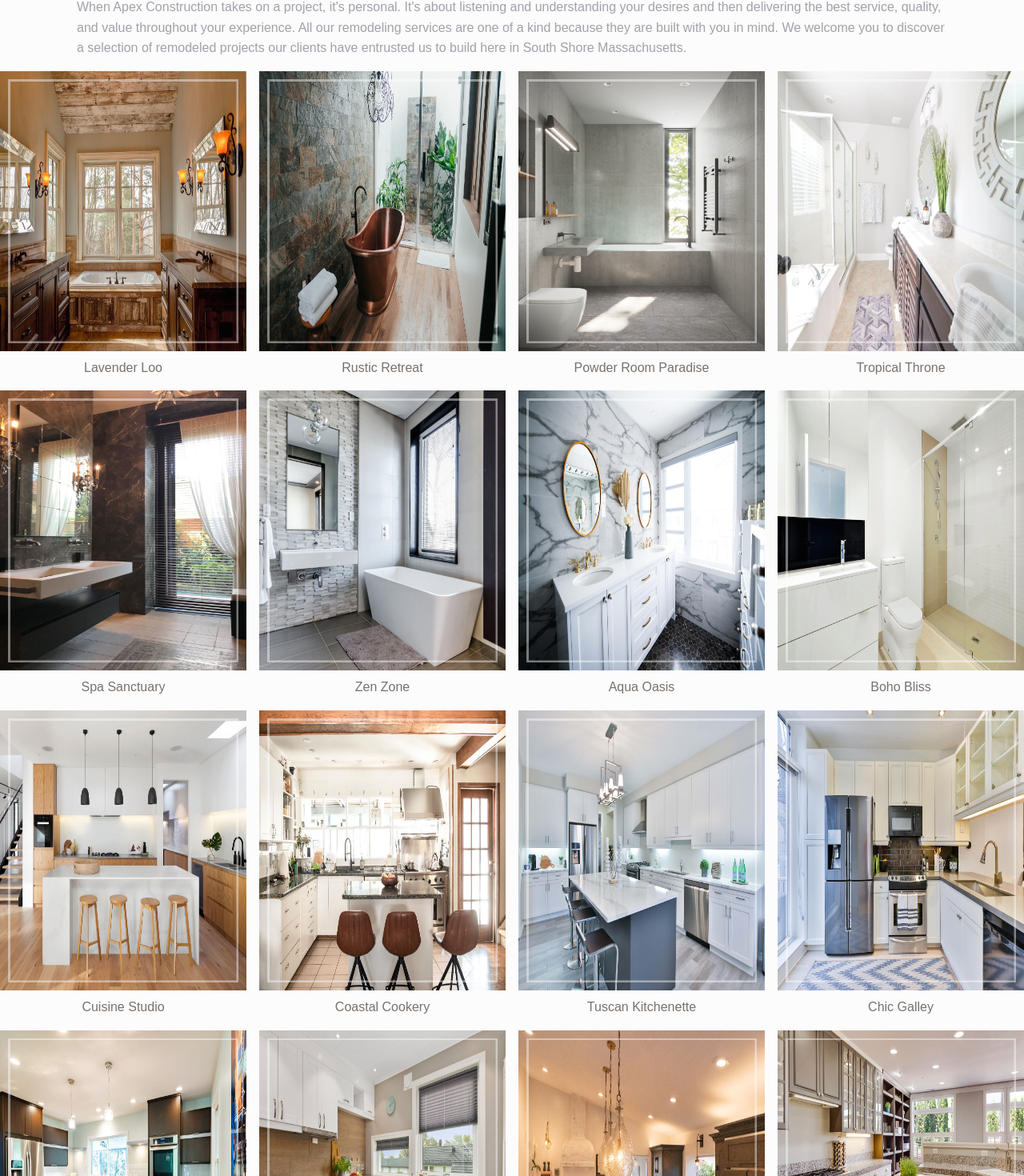
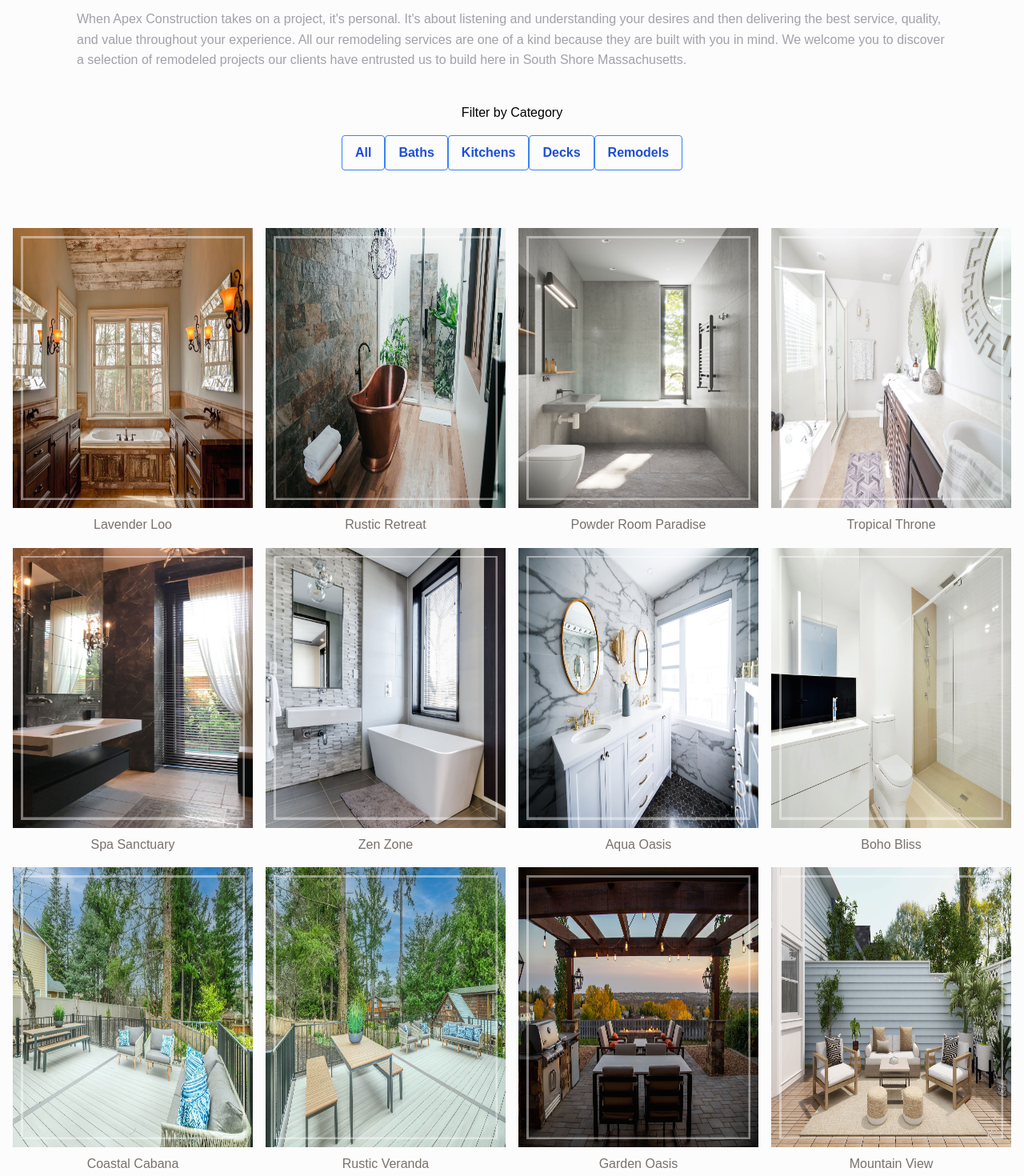
Before and after one commit to PerronTyler/project-b, a React (Create React App) app in the folder client/: page /gallery in a window 1280 px wide. Shown: the part 217-1687 px from the top of the page at 80% size. Built offline with nearby package versions, Linux system fonts and the light colour scheme.

Commit message:
tweaked the image gallery array to one big object with categories for filter functionality on the gallery page.

```diff
--- a/client/src/App.css
+++ b/client/src/App.css
@@ -201,3 +201,7 @@ body {
 .gallery-effect:hover {
     font-size: var(--o);
 }
+
+.btns {
+    @apply bg-transparent hover:bg-blue-500 text-blue-700 font-semibold hover:text-white py-2 px-4 border border-blue-500 hover:border-transparent rounded
+}
--- a/client/src/components/Gallery.jsx
+++ b/client/src/components/Gallery.jsx
@@ -1,48 +1,43 @@
 import React from 'react'
+import { useState } from 'react'
 // import BathImgs from '../images/GalleryAssets/BathImgs'
 // import DeckImgs from '../images/GalleryAssets/DeckImgs'
 // import KitchenImgs from '../images/GalleryAssets/KitchenImgs'
 // import RemodelImgs from '../images/GalleryAssets/RemodelImgs'
-import { BATHS, DECKS, KITCHENS, REMODELS } from './Images.js'
+import { GALLERYDATA } from './Images.js'
 
 const Gallery = () => {
+    const [products, setProducts] = useState(GALLERYDATA)
+
+    const filterCategory = (categoryItem) => {
+        const result = GALLERYDATA.filter((currentCategory) => {
+            return currentCategory.category === categoryItem;
+        });
+        setProducts(result);
+    }
 
     return (
         <>
             <h1 className='text-center text-4xl mt-10'>Our Showcase</h1>
             <hr className='gallery-line' />
-            <p className='ml-24 mr-24 text-zinc-400'>When Apex Construction takes on a project, it's personal. It's about listening and understanding your desires and then delivering the best service, quality, and value throughout your experience. All our remodeling services are one of a kind because they are built with you in mind. We welcome you to discover a selection of remodeled projects our clients have entrusted us to build here in South Shore Massachusetts.</p>
+            <p className='mt-10 mb-10 ml-24 mr-24 text-zinc-400'>When Apex Construction takes on a project, it's personal. It's about listening and understanding your desires and then delivering the best service, quality, and value throughout your experience. All our remodeling services are one of a kind because they are built with you in mind. We welcome you to discover a selection of remodeled projects our clients have entrusted us to build here in South Shore Massachusetts.</p>
+            <div className='text-center mt-10 mb-10'>
+                <h4>Filter by Category</h4>
+                <div className='p-4'>
+                    <button className='btns' onClick={() => setProducts(GALLERYDATA)}>All</button>
+                    <button className='btns' onClick={() => filterCategory('Baths')}>Baths</button>
+                    <button className='btns' onClick={() => filterCategory('Kitchens')}>Kitchens</button>
+                    <button className='btns' onClick={() => filterCategory('Decks')}>Decks</button>
+                    <button className='btns' onClick={() => filterCategory('Remodels')}>Remodels</button>
+                </div>
+            </div>
             <div className='gallery-container'>
-                <div className='grid grid-cols-4 gap-4 items-center justify-items-center mt-4 mb-4'>
+                <div className='grid grid-cols-4 gap-4 items-center justify-items-center p-4 mt-4 mb-4'>
                     {
-                        BATHS && BATHS.map((item) =>
-                        <div key={item.id}>
-                            <img className='gallery-pic gallery-effect' src={item.image} alt="pic" />
-                            <p className='text-center text-stone-500 mt-2'>{item.name}</p>
-                        </div>
-                        )
-                    }
-                    {
-                        KITCHENS && KITCHENS.map((item) =>
-                        <div key={item.id}>
-                            <img className='gallery-pic gallery-effect' src={item.image} alt="pic" />
-                            <p className='text-center text-stone-500 mt-2'>{item.name}</p>
-                        </div>
-                        )
-                    }
-                    {
-                        DECKS && DECKS.map((item) =>
-                        <div key={item.id}>
-                            <img className='gallery-pic gallery-effect' src={item.image} alt="pic" />
-                            <p className='text-center text-stone-500 mt-2'>{item.name}</p>
-                        </div>
-                        )
-                    }
-                    {
-                        REMODELS && REMODELS.map((item) =>
-                        <div key={item.id}>
-                            <img className='gallery-pic gallery-effect' src={item.image} alt="pic" />
-                            <p className='text-center text-stone-500 mt-2'>{item.name}</p>
+                        products.map((product) =>
+                        <div key={product.id}>
+                            <img className='gallery-pic gallery-effect' src={product.image} alt="pic" />
+                            <p className='text-center text-stone-500 mt-2'>{product.name}</p>
                         </div>
                         )
                     }
--- a/client/src/components/Images.js
+++ b/client/src/components/Images.js
@@ -1,170 +1,193 @@
-export const BATHS = [
+export const GALLERYDATA = [
     {
         id: 1,
+        category: 'Baths',
         name: 'Lavender Loo',
         image: 'images/BathImgs/Bath01.jpg'
     },
     {
         id: 2,
+        category: 'Baths',
         name: 'Rustic Retreat',
         image: 'images/BathImgs/Bath02.jpg'
     },
     {
         id: 3,
+        category: 'Baths',
         name: 'Powder Room Paradise',
         image: 'images/BathImgs/Bath03.jpg'
     },
     {
         id: 4,
+        category: 'Baths',
         name: 'Tropical Throne',
         image: 'images/BathImgs/Bath04.jpg'
     },
     {
         id: 5,
+        category: 'Baths',
         name: 'Spa Sanctuary',
         image: 'images/BathImgs/Bath05.jpg'
     },
     {
         id: 6,
+        category: 'Baths',
         name: 'Zen Zone',
         image: 'images/BathImgs/Bath06.jpg'
     },
     {
         id: 7,
+        category: 'Baths',
         name: 'Aqua Oasis',
         image: 'images/BathImgs/Bath07.jpg'
     },
     {
         id: 8,
+        category: 'Baths',
         name: 'Boho Bliss',
         image: 'images/BathImgs/Bath08.jpg'
-    }
-]
-
-export const DECKS = [
+    },
     {
-        id: 1,
+        id: 9,
+        category: 'Decks',
         name: 'Coastal Cabana',
         image: 'images/DeckImgs/Deck01.jpg'
     },
     {
-        id: 2,
+        id: 10,
+        category: 'Decks',
         name: 'Rustic Veranda',
         image: 'images/DeckImgs/Deck02.jpg'
     },
     {
-        id: 3,
+        id: 11,
+        category: 'Decks',
         name: 'Garden Oasis',
         image: 'images/DeckImgs/Deck03.jpg'
     },
     {
-        id: 4,
+        id: 12,
+        category: 'Decks',
         name: 'Mountain View',
         image: 'images/DeckImgs/Deck04.jpg'
     },
     {
-        id: 5,
+        id: 13,
+        category: 'Decks',
         name: 'Zen Retreat',
         image: 'images/DeckImgs/Deck05.jpg'
     },
     {
-        id: 6,
+        id: 14,
+        category: 'Decks',
         name: 'Urban Skyline',
         image: 'images/DeckImgs/Deck06.jpg'
     },
     {
-        id: 7,
+        id: 15,
+        category: 'Decks',
         name: 'Medi Patio',
         image: 'images/DeckImgs/Deck07.jpg'
     },
     {
-        id: 8,
+        id: 16,
+        category: 'Decks',
         name: 'Lakeside Haven',
         image: 'images/DeckImgs/Deck08.jpg'
-    }
-]
-
-export const KITCHENS = [
+    },
     {
-        id: 1,
+        id: 17,
+        category: 'Kitchens',
         name: 'Cuisine Studio',
         image: 'images/KitchenImgs/Kitchen01.jpg'
     },
     {
-        id: 2,
+        id: 18,
+        category: 'Kitchens',
         name: 'Coastal Cookery',
         image: 'images/KitchenImgs/Kitchen02.jpg'
     },
     {
-        id: 3,
+        id: 19,
+        category: 'Kitchens',
         name: 'Tuscan Kitchenette',
         image: 'images/KitchenImgs/Kitchen03.jpg'
     },
     {
-        id: 4,
+        id: 20,
+        category: 'Kitchens',
         name: 'Chic Galley',
         image: 'images/KitchenImgs/Kitchen04.jpg'
     },
     {
-        id: 5,
+        id: 21,
+        category: 'Kitchens',
         name: 'Zen Cooking',
         image: 'images/KitchenImgs/Kitchen05.jpg'
     },
     {
-        id: 6,
+        id: 22,
+        category: 'Kitchens',
         name: 'Kitchen Loft',
         image: 'images/KitchenImgs/Kitchen06.jpg'
     },
     {
-        id: 7,
+        id: 23,
+        category: 'Kitchens',
         name: 'Gourmet Galley',
         image: 'images/KitchenImgs/Kitchen07.jpg'
     },
     {
-        id: 8,
+        id: 24,
+        category: 'Kitchens',
         name: 'Art Deco',
         image: 'images/KitchenImgs/Kitchen08.jpg'
-    }
-]
-
-export const REMODELS = [
+    },
     {
-        id: 1,
+        id: 25,
+        category: 'Remodels',
         name: 'Serenity',
         image: 'images/RemodelImgs/Remodel01.jpg'
     },
     {
-        id: 2,
+        id: 26,
+        category: 'Remodels',
         name: 'Harmony',
         image: 'images/RemodelImgs/Remodel02.jpg'
     },
     {
-        id: 3,
+        id: 27,
+        category: 'Remodels',
         name: 'Tranquil Abode',
         image: 'images/RemodelImgs/Remodel03.jpg'
     },
     {
-        id: 4,
+        id: 28,
+        category: 'Remodels',
         name: 'Coastal Cottage',
         image: 'images/RemodelImgs/Remodel04.jpg'
     },
     {
-        id: 5,
+        id: 29,
+        category: 'Remodels',
         name: 'Mordern Oasis',
         image: 'images/RemodelImgs/Remodel05.jpg'
     },
     {
-        id: 6,
+        id: 30,
+        category: 'Remodels',
         name: 'Sunny Villa',
         image: 'images/RemodelImgs/Remodel06.jpg'
     },
     {
-        id: 7,
+        id: 31,
+        category: 'Remodels',
         name: 'Charming Bungalow',
         image: 'images/RemodelImgs/Remodel07.jpg'
     },
     {
-        id: 8,
+        id: 32,
+        category: 'Remodels',
         name: 'Urban Chic',
         image: 'images/RemodelImgs/Remodel08.jpg'
     }
```
